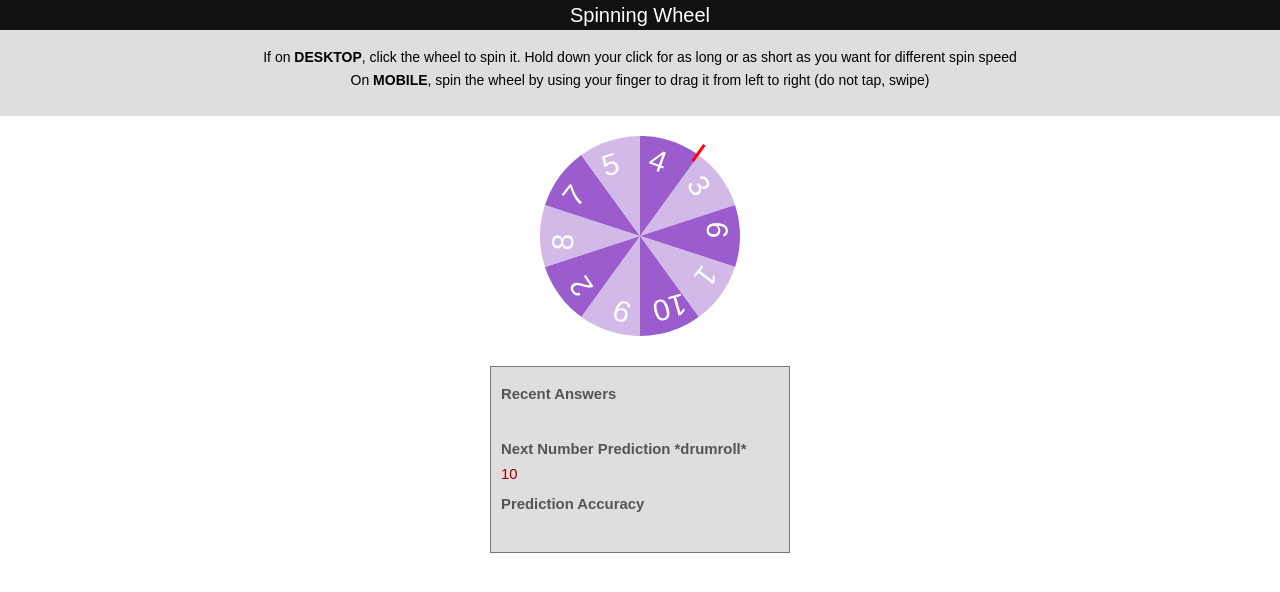
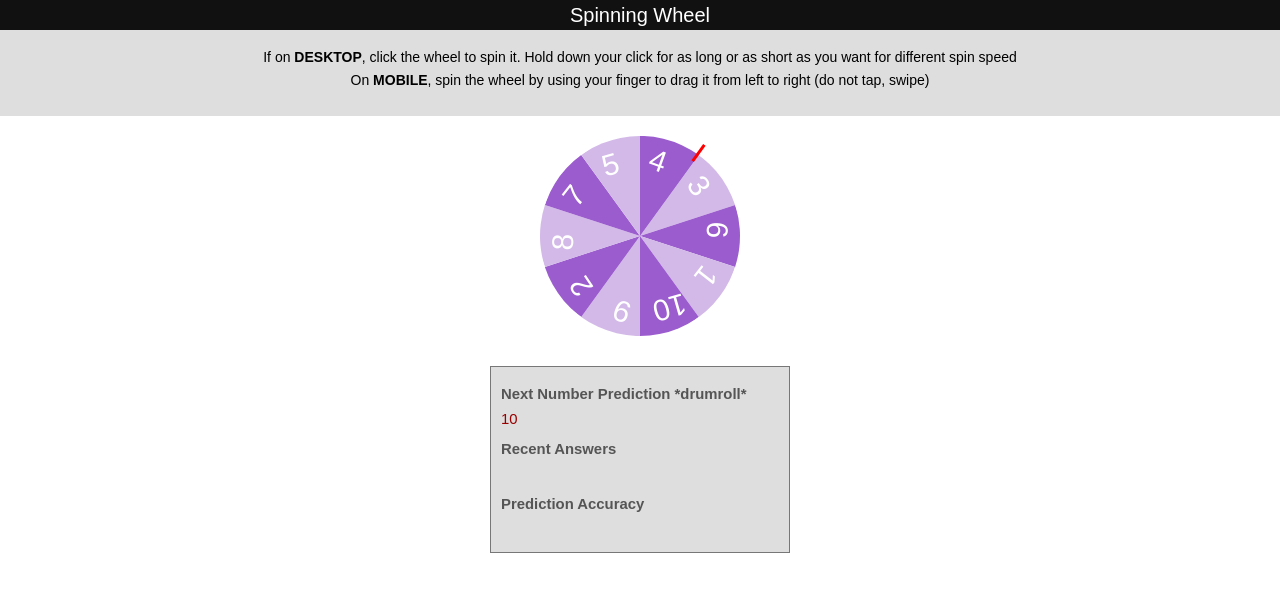
Before and after one commit to blakkat/spinningwheel, a React (Create React App) app: page / in a window 1280 px wide. Shown: the top 592 px of the page. Built offline with nearby package versions, Linux system fonts and the light colour scheme.

Commit message:
moved position of next prediction

```diff
--- a/src/App.js
+++ b/src/App.js
@@ -35,10 +35,10 @@ class Scores extends Component {
     render(){
         return(
             <div className="score">
+                <h3>Next Number Prediction *drumroll*</h3>
+                <span className="predict"></span>
                 <h3>Recent Answers</h3>
                 <span className="prevans"></span>
-                <h3>Next Number Prediction *drumroll*</h3>
-                <span className="predict"></span>
                 <h3>Prediction Accuracy</h3>
                 <span className="accuracy"></span>
             </div>
```
